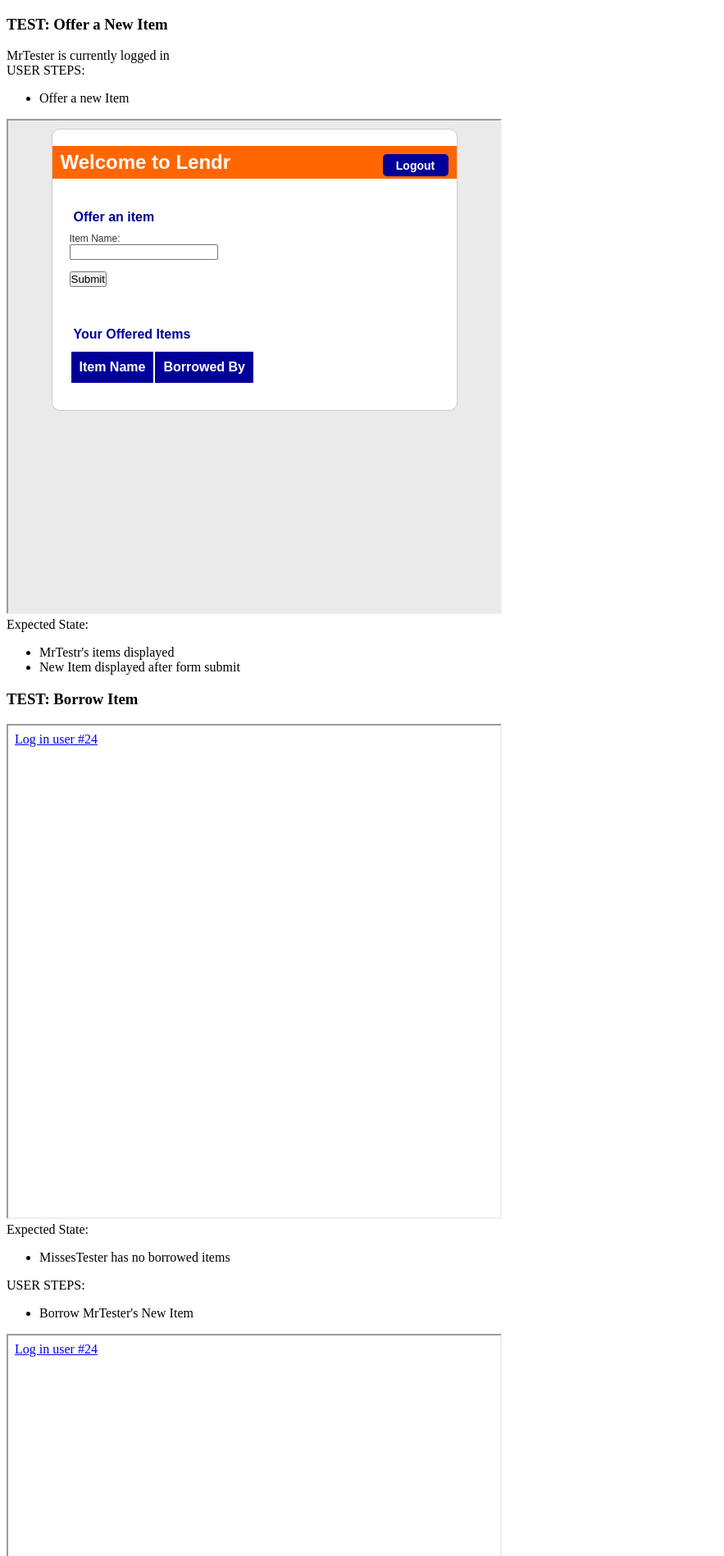
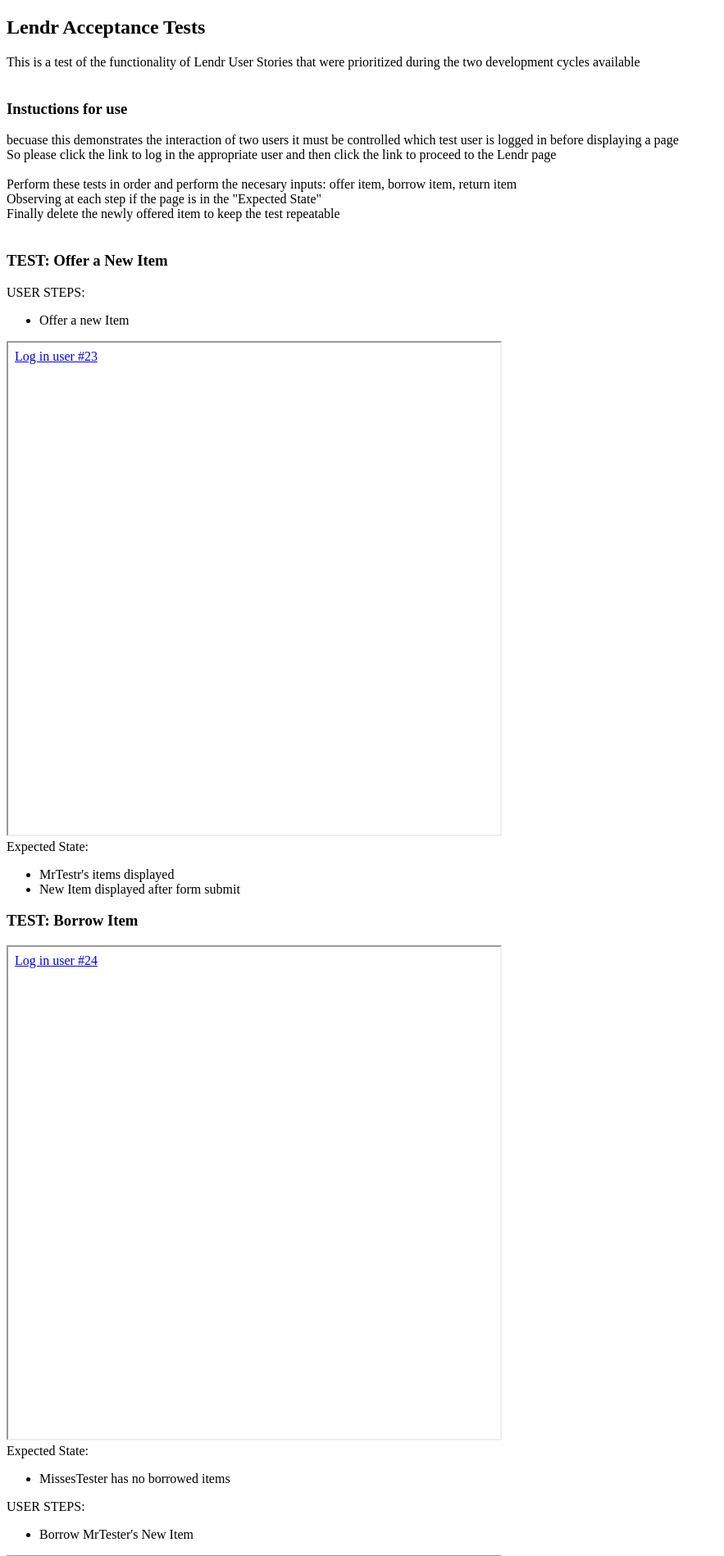
Before and after one commit to crawleya/Lendr, a PHP site: page /testofferborrowreturn.php in a window 1280 px wide. Shown: the top 1898 px of the page at 82% size, without its empty margins (0-883 px from the left). Run offline with PHP 8.4, Linux system fonts and the light colour scheme; data that the repository does not hold is empty.

Commit message:
explanation to acceptance test added

```diff
--- a/testofferborrowreturn.php
+++ b/testofferborrowreturn.php
@@ -4,6 +4,20 @@
 <link rel="stylesheet" href="css/unittest.css" />
 </head>
 <body>
+
+<h2> Lendr Acceptance Tests </h2>
+This is a test of the functionality of Lendr User Stories that were prioritized during the two development cycles available
+
+<br><br>
+<h3>Instuctions for use</h3>
+becuase this demonstrates the interaction of two users it must be controlled which test user is logged in before displaying a page
+<br> So please click the link to log in the appropriate user and then click the link to proceed to the Lendr page
+<br>
+<br> Perform these tests in order and perform the necesary inputs: offer item, borrow item, return item
+<br> Observing at each step if the page is in the "Expected State"
+<br> Finally delete the newly offered item to keep the test repeatable
+
+<br><br>
 
 <?php
 
@@ -12,13 +26,12 @@ session_start();
 $_SESSION['user_id'] = 23;
 
 echo "<h3 class=\"testname\"> TEST: Offer a New Item </h3>
-MrTester is currently logged in
 <div class=\"frameheader\"> USER STEPS:
 <ul>
 <li> Offer a new Item
 </u>
  </div>
-<iframe class = \"offertestframe\" src = \"offer_item.php\"></iframe>
+<iframe class = \"offertestframe\" src = \"testofferborrowreturnloginframe.php?user_id=23&link=offer_item.php&linkname=See MrTesters offered items\"></iframe>
 <div class=\"framefooter\">
 <span class=\"expectedstate\">Expected State:</span>
 <ul>
```
